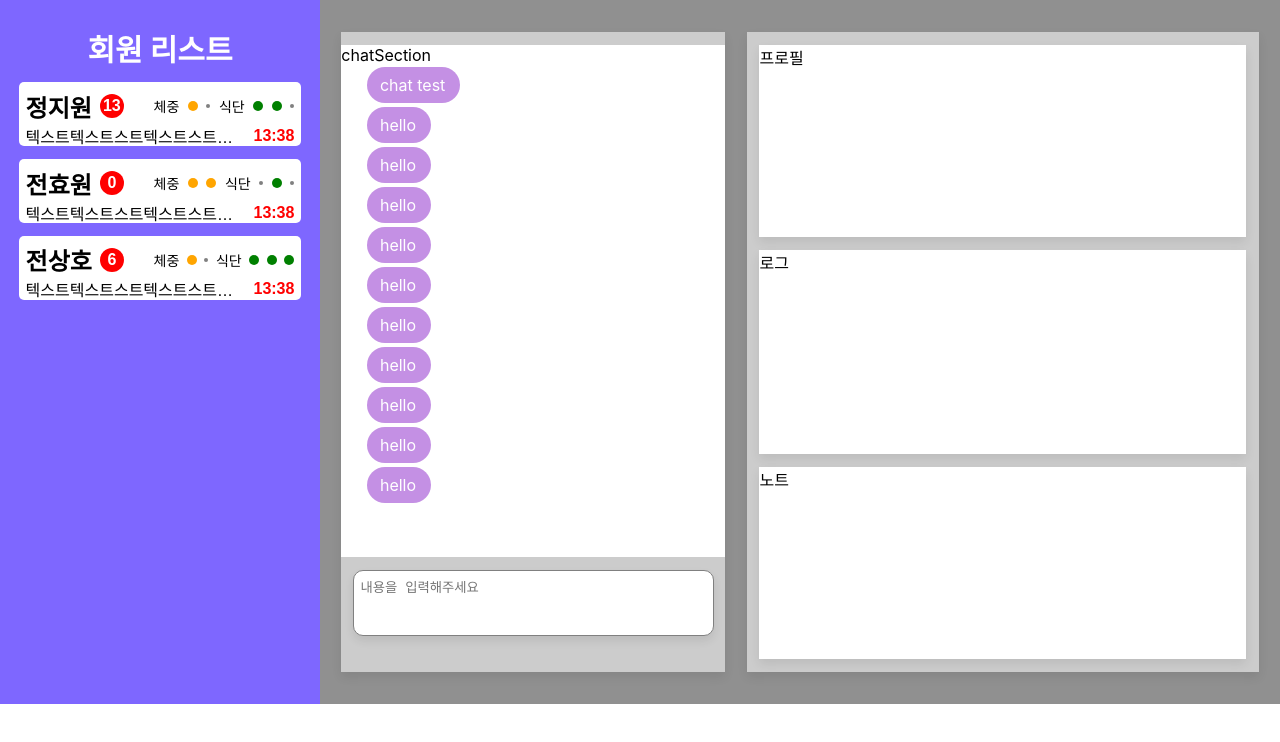
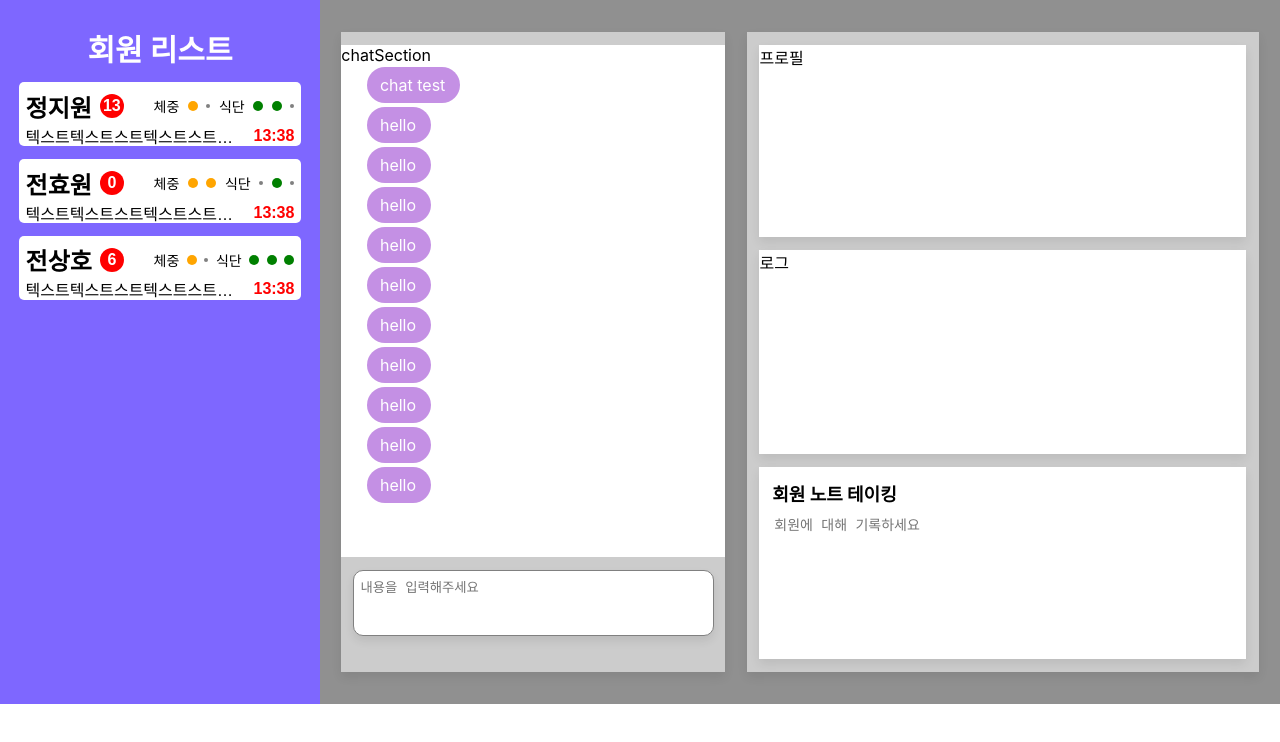
Before and after one commit to sangho-jeon/mauve-admin, a React (Create React App) app: page / in a window 1280 px wide. Shown: the top 742 px of the page. Built offline with nearby package versions, Linux system fonts and the light colour scheme.

Commit message:
[#27] 노트테이킹 useState 추가

```diff
--- a/src/components/feature/chatblock/info/note/index.jsx
+++ b/src/components/feature/chatblock/info/note/index.jsx
@@ -1,9 +1,22 @@
-import React from "react";
-import { Note } from "./styled";
+import React, { useState } from "react";
+import { Note, Title, NoteInput } from "./styled";
 
 const NoteSection = () => {
+  const [userNote, setUserNote] = useState("");
+
+  const onChange = (e) => {
+    setUserNote(e.target.value);
+  };
+
   return (
-  <Note>노트</Note>
+    <Note>
+      <Title>회원 노트 테이킹</Title>
+      <NoteInput
+        value = {userNote}
+        placeholder="회원에 대해 기록하세요"
+        onChange={onChange}
+      ></NoteInput>
+    </Note>
   );
 };
 
--- a/src/components/feature/chatblock/info/note/styled.js
+++ b/src/components/feature/chatblock/info/note/styled.js
@@ -1,8 +1,24 @@
 import styled from "styled-components";
 
 export const Note = styled.div`
+  box-sizing: border-box;
   width: 38vw;
   height: 15vw;
+  padding: 1vw;
   background-color: white;
   box-shadow: 0px 5px 10px #00000015;
 `;
+
+export const Title = styled.div`
+  font-size: 18px;
+  font-weight: bold;
+`;
+
+export const NoteInput = styled.textarea`
+  width: 100%;
+  height: 11vw;
+  margin-top: 0.5vw;
+  resize: none;
+  border-style: none;
+  font-size: 14px;
+`;
```
